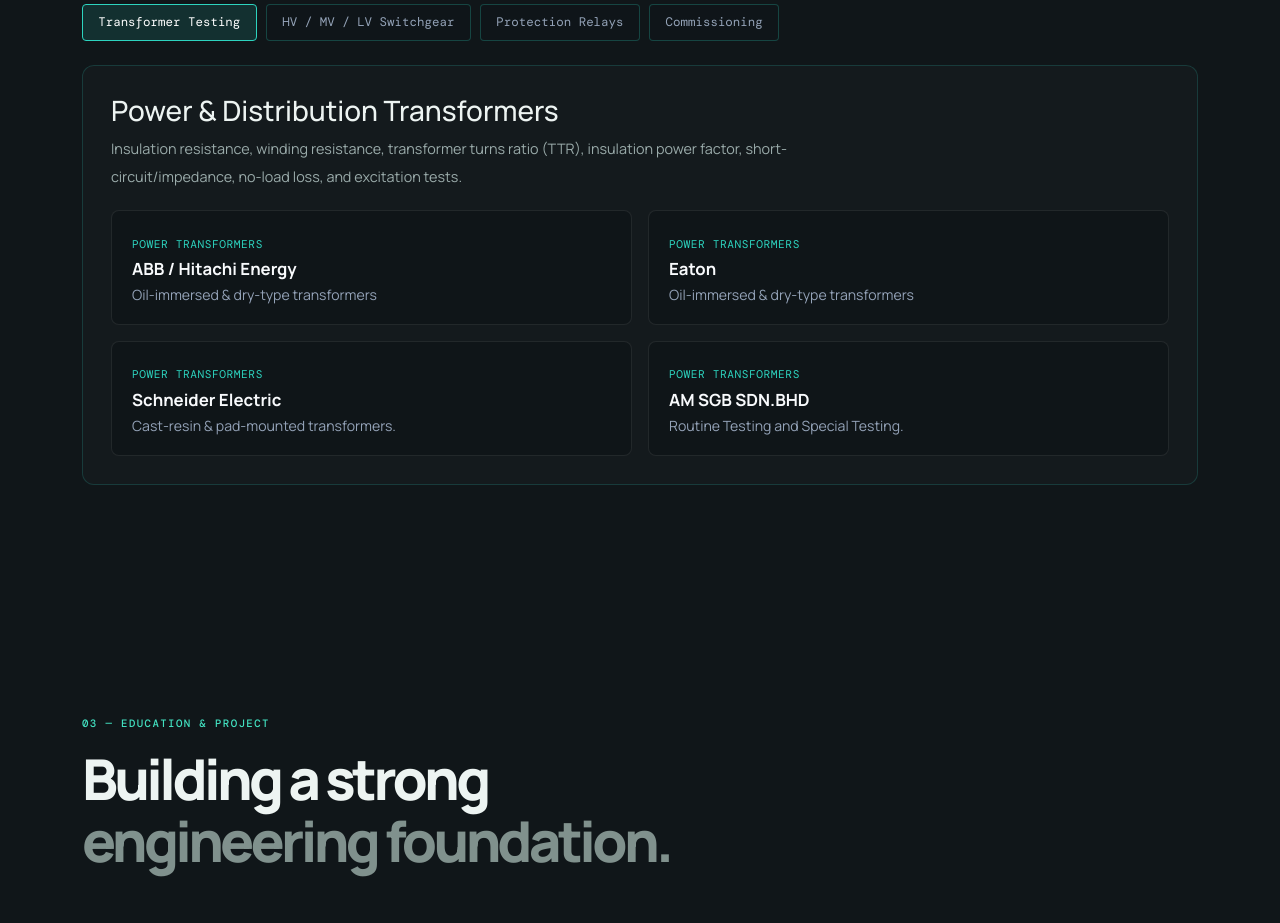
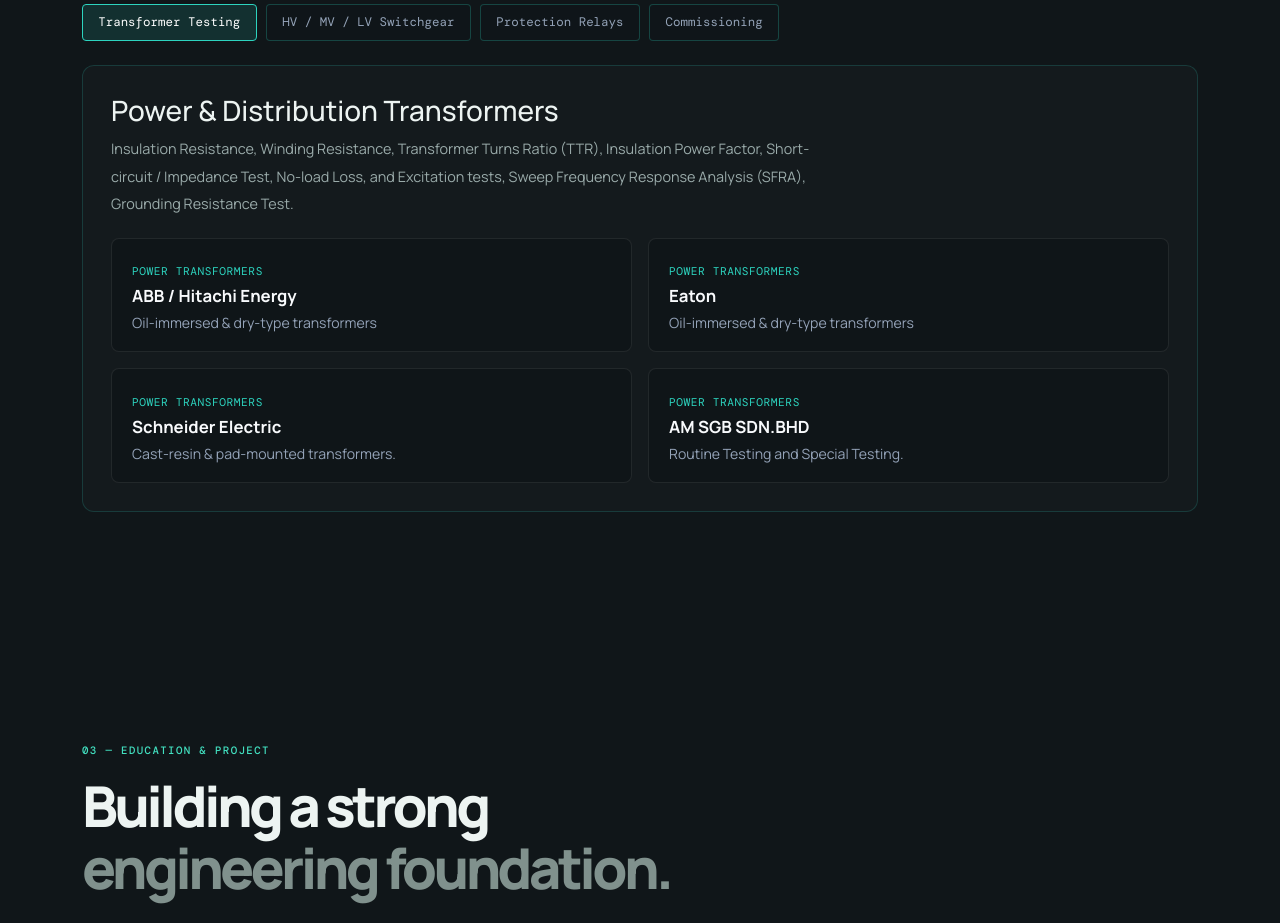
Before and after one commit to leptosee/camota-portfolio-, a plain HTML site: page index.html in a window 1280 px wide. Shown: the part 3020-3943 px from the top of the page. Drawn offline with nearby package versions, Linux system fonts and the light colour scheme.

Commit message:
Add files via upload

```diff
--- a/index.html
+++ b/index.html
@@ -305,7 +305,7 @@
   const equipmentData = {
     transformers: {
       title: "Power & Distribution Transformers",
-      desc: "Insulation resistance, winding resistance, transformer turns ratio (TTR), insulation power factor, short-circuit/impedance, no-load loss, and excitation tests.",
+      desc: "Insulation Resistance, Winding Resistance, Transformer Turns Ratio (TTR), Insulation Power Factor, Short-circuit / Impedance Test, No-load Loss, and Excitation tests, Sweep Frequency Response Analysis (SFRA), Grounding Resistance Test.",
       items: [
         { tag: "Power Transformers", brand: "ABB / Hitachi Energy", note: "Oil-immersed & dry-type transformers" },
         { tag: "Power Transformers", brand: "Eaton", note: "Oil-immersed & dry-type transformers" },
@@ -315,7 +315,7 @@
     },
    switchgear: {
       title: "HV / MV / LV Switchgear",
-      desc: "Insulation resistance, contact resistance (DLRO), breaker timing/trip testing, and interlock verification for medium- and low-voltage switchgear.",
+      desc: "Insulation Resistance, Contact Resistance, Trip testing, Hi-potential Test.",
       items: [
         {
           tag: "Air Circuit Breakers / Molded Case Circuit Breaker",
```
